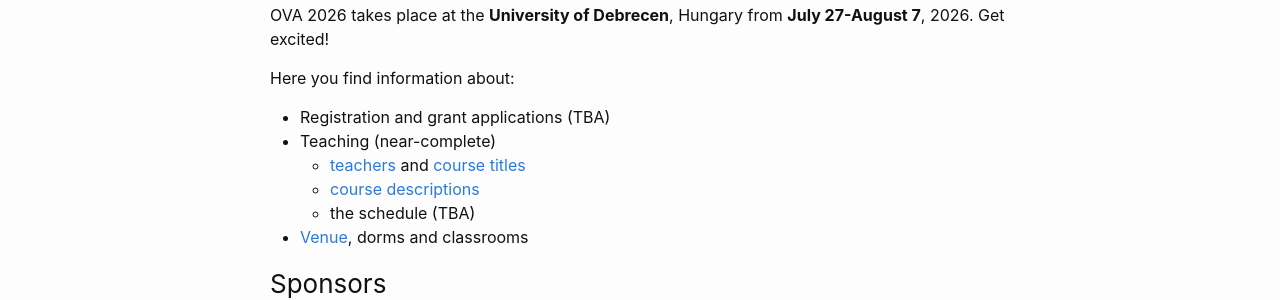
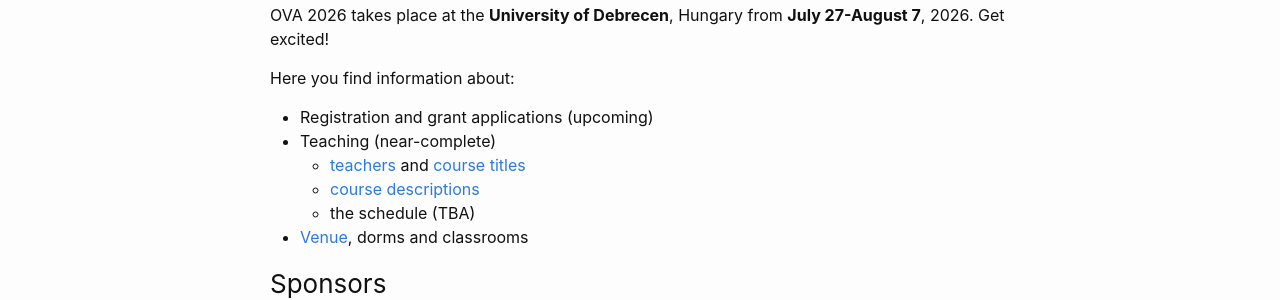
Before and after one commit to ovaschool/ovaschool.github.io, a Jekyll site: the page built from staticpages/ova2026.markdown, in a window 1280 px wide and 900 px high. Shown: the part 161-461 px from the top of the window. Built offline with Jekyll 4.4.1, drawn with Linux system fonts in a browser that asks for light colours.

Commit message:
Update ova2026.markdown

```diff
--- a/staticpages/ova2026.markdown
+++ b/staticpages/ova2026.markdown
@@ -8,7 +8,7 @@
 OVA 2026 takes place at the **University of Debrecen**, Hungary from **July 27-August 7**, 2026. Get excited!
 
 Here you find information about:
-- Registration and grant applications (TBA)
+- Registration and grant applications (upcoming)
 - Teaching (near-complete)
     - [teachers](#ova-teachers-and-course-titles) and [course titles](#ova-teachers-and-course-titles)
     - [course descriptions](#course-descriptions)
```
